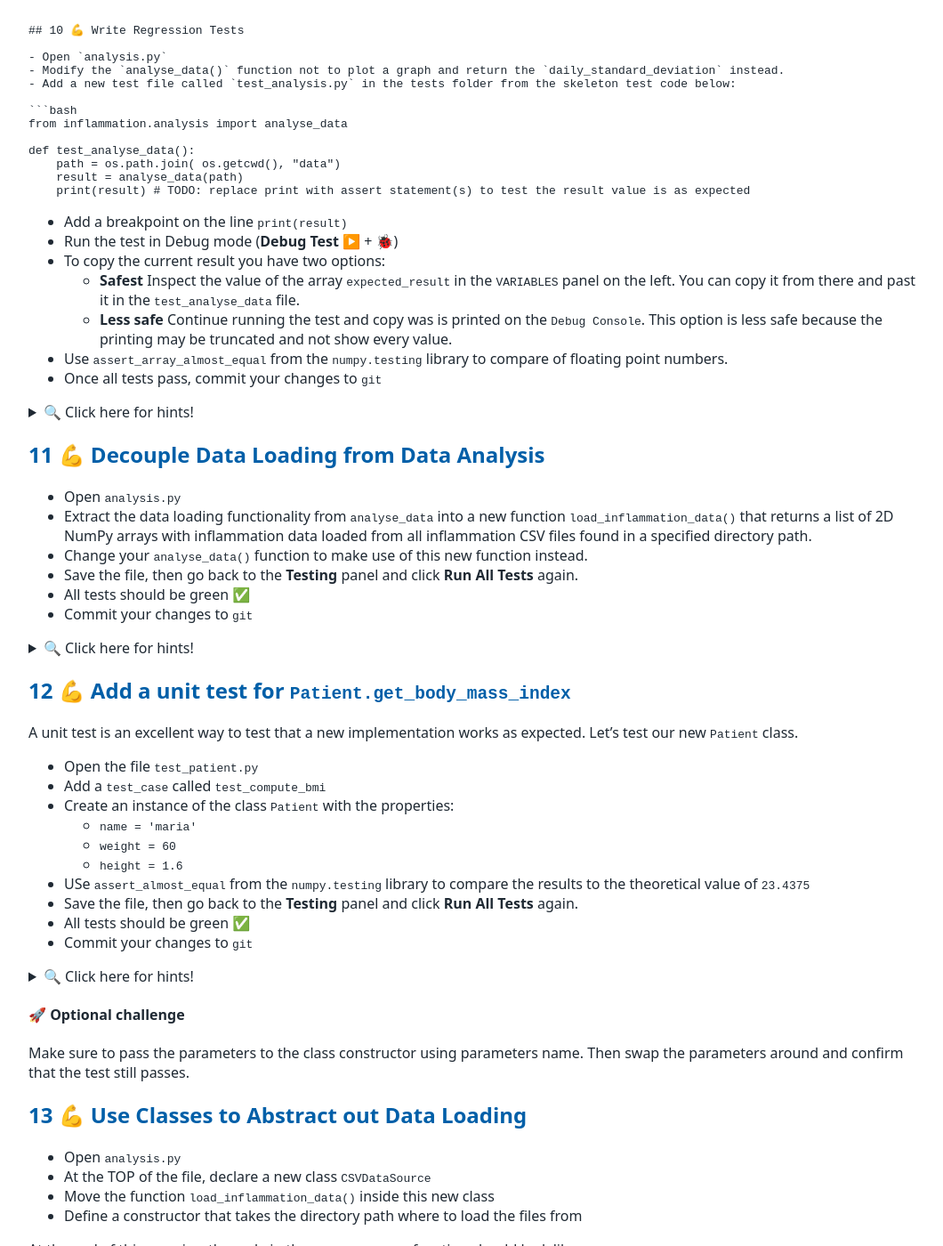
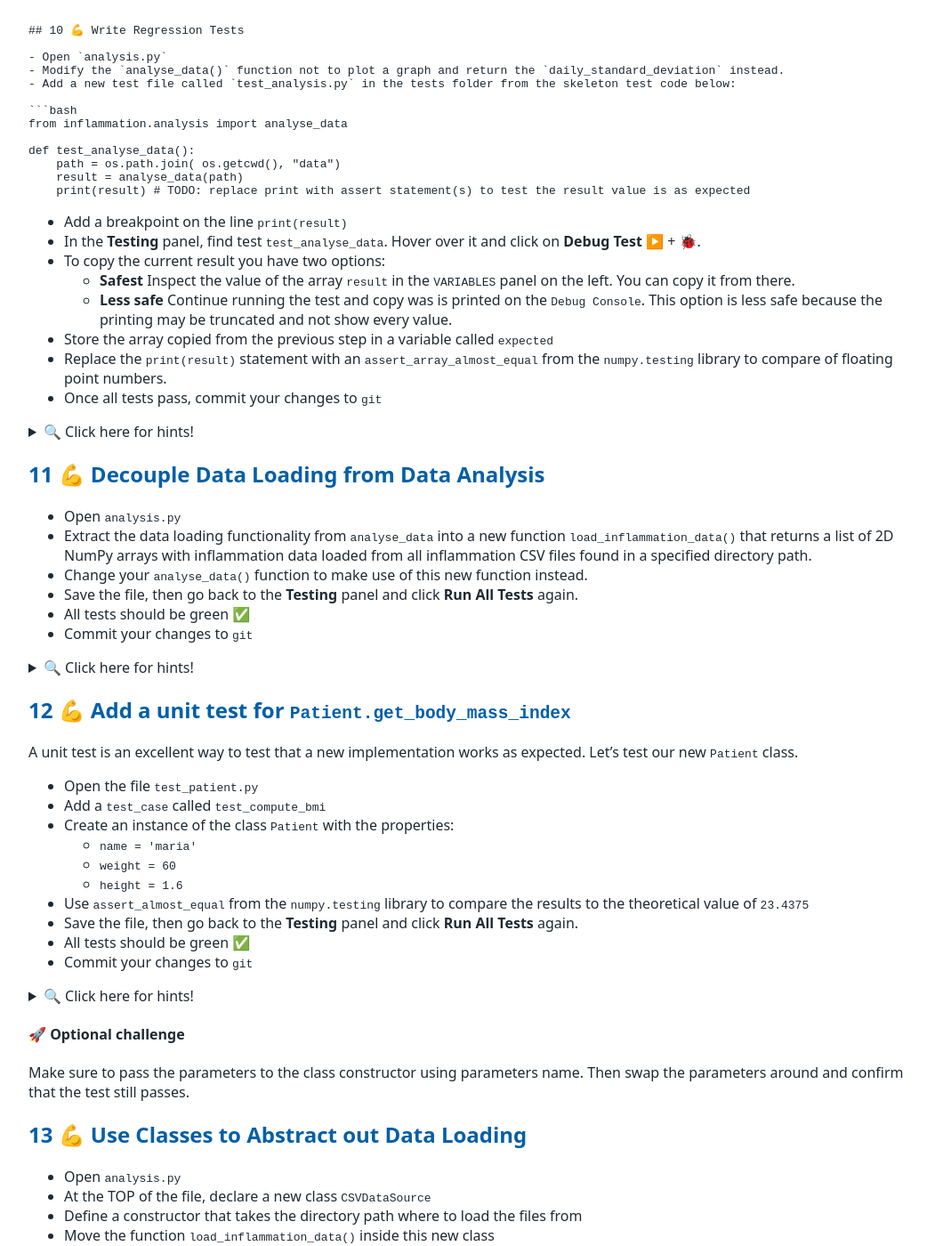
Before and after one commit to tu-delft-library/intermediate_programming_with_python, a Jekyll site: the page built from material_for_participants/exercises.md, in a window 1280 px wide and 1400 px high, scrolled down 3059 px. Shown: the whole window at 89% size, without its empty margins (108-1168 px from the left). Built offline with Jekyll 4.4.1, drawn with Linux system fonts in a browser that asks for light colours; our own code applies the rules of GitHub Pages for plain Markdown files; some of the changed text lies outside the part shown.

Commit message:
More instructions and hints

````diff
--- a/material_for_participants/exercises.md
+++ b/material_for_participants/exercises.md
@@ -212,17 +212,20 @@ def test_analyse_data():
     print(result) # TODO: replace print with assert statement(s) to test the result value is as expected
 ```
 - Add a breakpoint on the line `print(result)`
-- Run the test in Debug mode (**Debug Test** ▶️  + 🐞)
+- In the **Testing** panel, find test `test_analyse_data`. Hover over it and click on **Debug Test** ▶️  + 🐞.
 - To copy the current result you have two options:
-    - **Safest** Inspect the value of the array `expected_result` in the `VARIABLES` panel on the left. You can copy it from there and past it in the `test_analyse_data` file.
+    - **Safest** Inspect the value of the array `result` in the `VARIABLES` panel on the left. You can copy it from there.
     - **Less safe** Continue running the test and copy was is printed on the `Debug Console`. This option is less safe because the printing may be truncated and not show every value.
-- Use `assert_array_almost_equal` from the `numpy.testing` library to compare of floating point numbers.
+- Store the array copied from the previous step in a variable called `expected`
+- Replace the `print(result)` statement with an `assert_array_almost_equal` from the `numpy.testing` library to compare of floating point numbers.
 - Once all tests pass, commit your changes to `git`
 
 <details>
 <summary>🔍 Click here for hints! </summary>
 
-If the test fails because it doesn't find the path, inspect the value of `path` in the Debug Console and modify the line `path = os.path.join( os.getcwd(), "data")` until it matches the path with the csv files: e.g. `~/Desktop/python-intermediate-inflammation/data`
+- Remember to `import` the package `os` at the top of the `test_analyse_data`
+- Remember to `import` the package `numpy.testing as npt` at the top of the `test_analyse_data`
+- If the test fails because it doesn't find the path, inspect the value of `path` in the `Debug Console` and modify the line `path = os.path.join( os.getcwd(), "data")` until it matches the path with the csv files: e.g. `~/Desktop/python-intermediate-inflammation/data`
 </details>
 
 
@@ -252,7 +255,7 @@ A unit test is an excellent way to test that a new implementation works as expec
     - `name = 'maria'`
     - `weight = 60`
     - `height = 1.6`
-- USe `assert_almost_equal` from the `numpy.testing` library to compare the results to the theoretical value of `23.4375`
+- Use `assert_almost_equal` from the `numpy.testing` library to compare the results to the theoretical value of `23.4375`
 - Save the file, then go back to the **Testing** panel and click **Run All Tests** again.
 - All tests should be green ✅
 - Commit your changes to `git`
@@ -261,7 +264,7 @@ A unit test is an excellent way to test that a new implementation works as expec
 <summary>🔍 Click here for hints! </summary>
 
 - `get_body_mass_index` is a function so it requires that you use the parenthesis at the end when calling it, like this: `get_body_mass_index()`
-- Remember to import `numpy.testing as npt` at the top of the file. The compare the values like `npt.assert_almost_equal(patient_instance.get_body_mass_index(), expected_bmi)`
+- Remember to import `numpy.testing as npt` at the top of the file. Then compare the values like `npt.assert_almost_equal(patient_instance.get_body_mass_index(), expected_bmi)`
 </details>
 
 #### 🚀 Optional challenge
@@ -272,8 +275,9 @@ Make sure to pass the parameters to the class constructor using parameters name.
 
 - Open `analysis.py`
 - At the TOP of the file, declare a new class `CSVDataSource`
+- Define a constructor that takes the directory path where to load the files from
 - Move the function `load_inflammation_data()` inside this new class
-- Define a constructor that takes the directory path where to load the files from
+- Modify `analyse_data` to use this class to load files from `data_dir`
 
 At the end of this exercise, the code in the `analyse_data()` function should look like:
 
@@ -286,6 +290,14 @@ def analyse_data(data_dir):
 - All tests should be green ✅
 - Commit your changes to `git`
 
+<details>
+<summary>🔍 Click here for hints! </summary>
+
+- Once the method `load_inflammation_data` is inside the class `CSVDataSource`, use `self.data_dir` inside the `glob` function call to collect the `data_file_paths`
+
+- `load_inflammation_data` is a function so it requires that you use the parenthesis at the end when calling it, like this: `load_inflammation_data()`
+
+</details>
 
 ## 15 💪 Add an Additional DataSource
 
````
